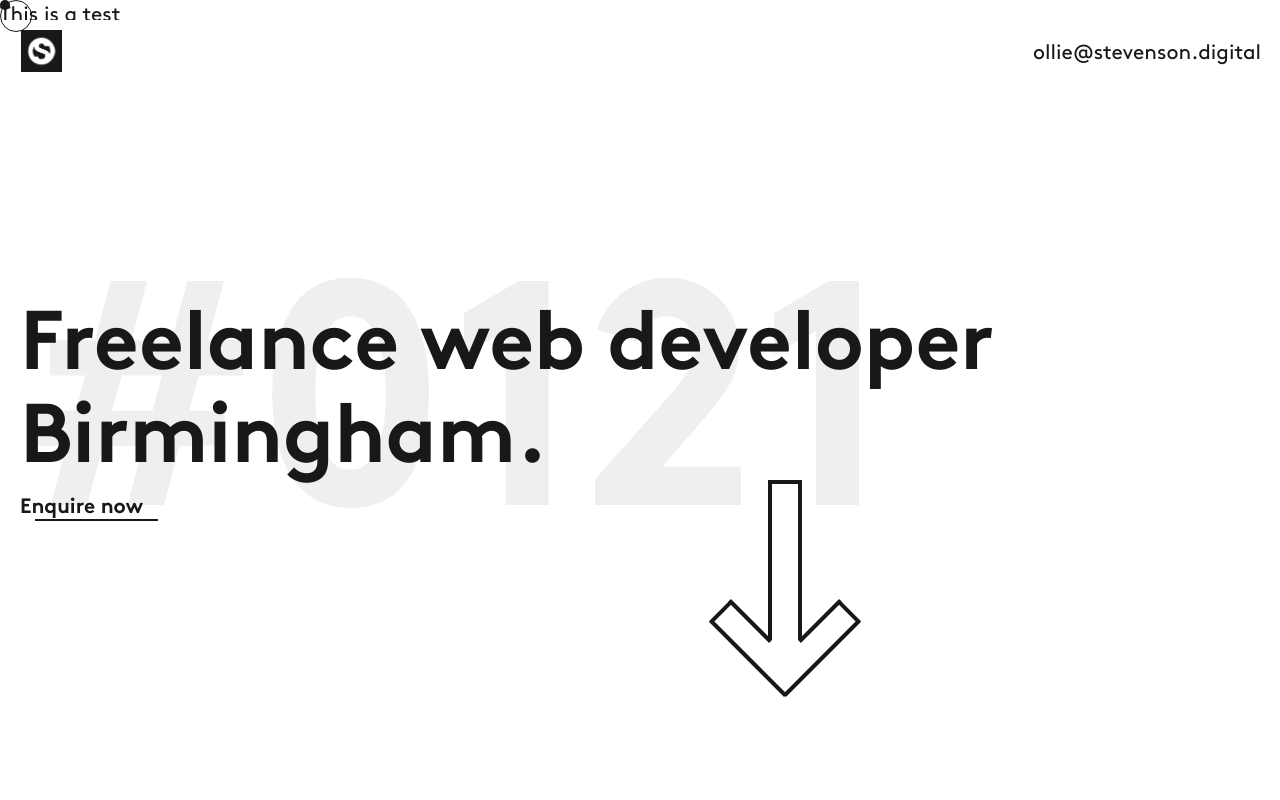
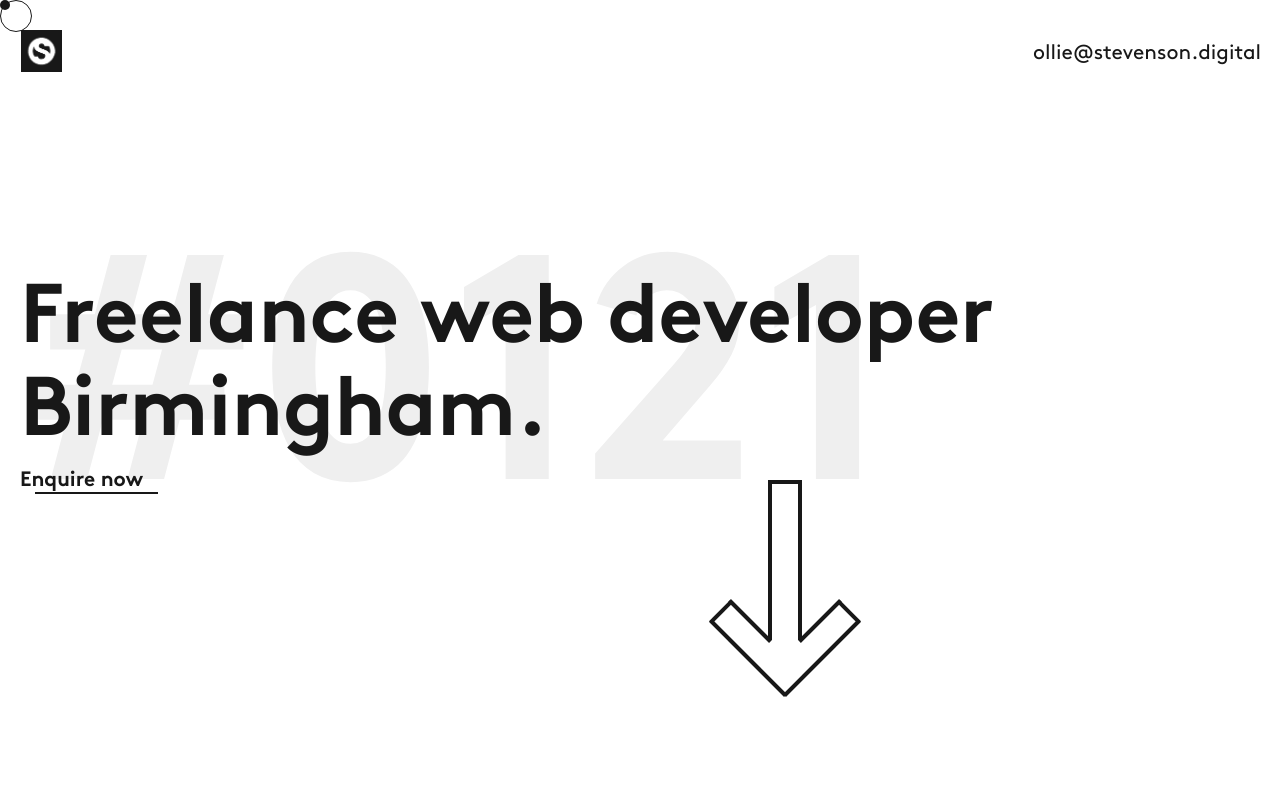
Before and after one commit to stevenson-digital/freelance, a Nuxt app: page / in a window 1280 px wide. Shown: the top 800 px of the page. Built offline with nearby package versions, Linux system fonts and the light colour scheme.

Commit message:
[test] Netlify deploy

```diff
--- a/pages/index.vue
+++ b/pages/index.vue
@@ -1,6 +1,5 @@
 <template>
   <div>
-    This is a test
     <Header />
     <main>
       <section
```
